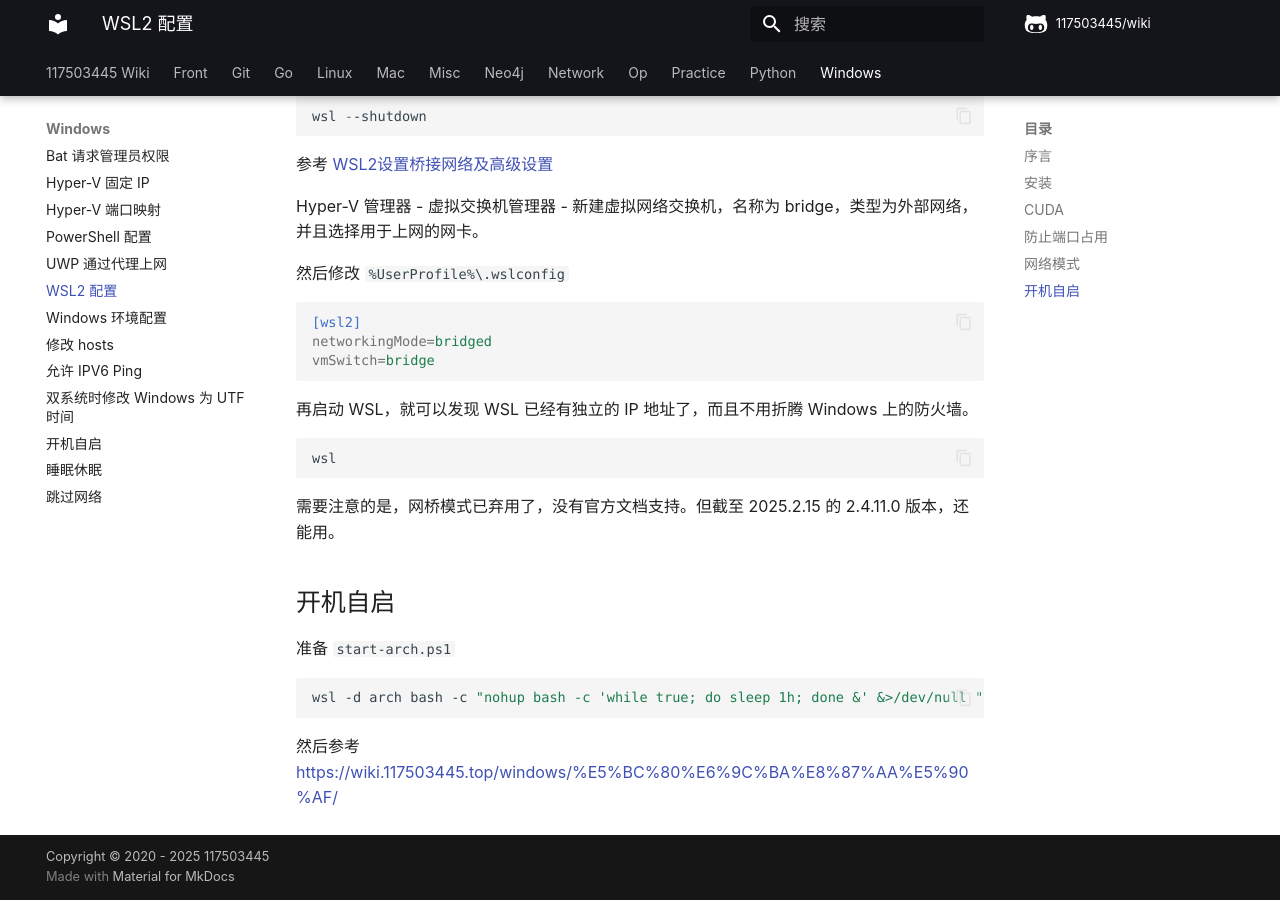
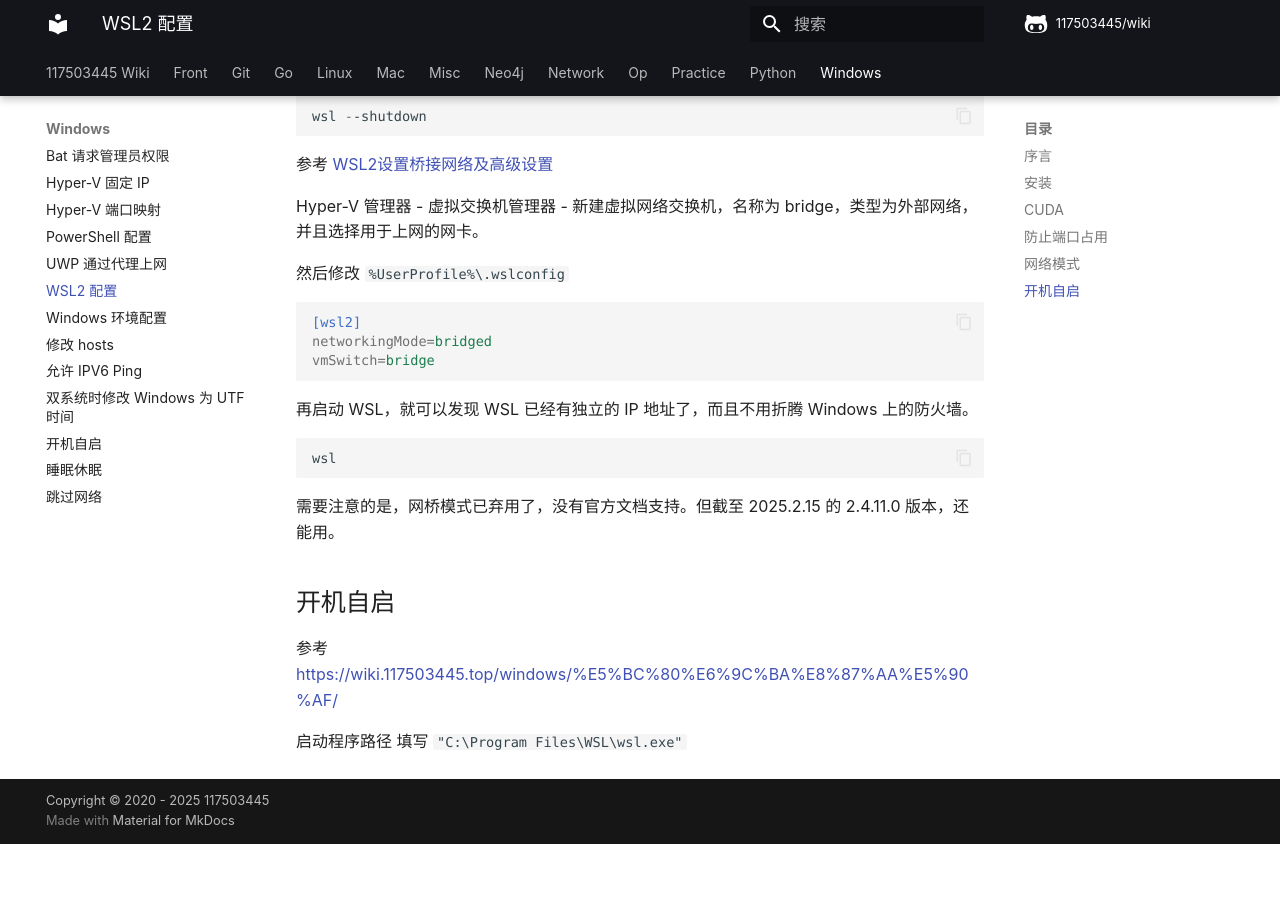
Before and after one commit to 117503445/wiki, an MkDocs documentation site: the page built from docs/windows/WSL2 配置.md, in a window 1280 px wide and 900 px high, scrolled down 2371 px. Built offline with MkDocs 1.6.1 and Material for MkDocs 9.7.7, drawn with Linux system fonts in a browser that asks for light colours; comment, search, counter and statistics services are not loaded; after the commit the page ends 3215 px from its top, so only the background shows below that.

````diff
--- a/docs/windows/WSL2 配置.md
+++ b/docs/windows/WSL2 配置.md
@@ -133,10 +133,6 @@ wsl
 
 ## 开机自启
 
-准备 `start-arch.ps1`
+参考 <https://wiki.117503445.top/windows/%E5%BC%80%E6%9C%BA%E8%87%AA%E5%90%AF/>
 
-```powershell
-wsl -d arch bash -c "nohup bash -c 'while true; do sleep 1h; done &' &>/dev/null "
-```
-
-然后参考 <https://wiki.117503445.top/windows/%E5%BC%80%E6%9C%BA%E8%87%AA%E5%90%AF/>
+启动程序路径 填写 `"C:\Program Files\WSL\wsl.exe"`
````
Also changed, not shown: docs/practice/驶离不可维护性漩涡-基于可复现性的 Homelab 运维方法.md (+3 -0 lines).
